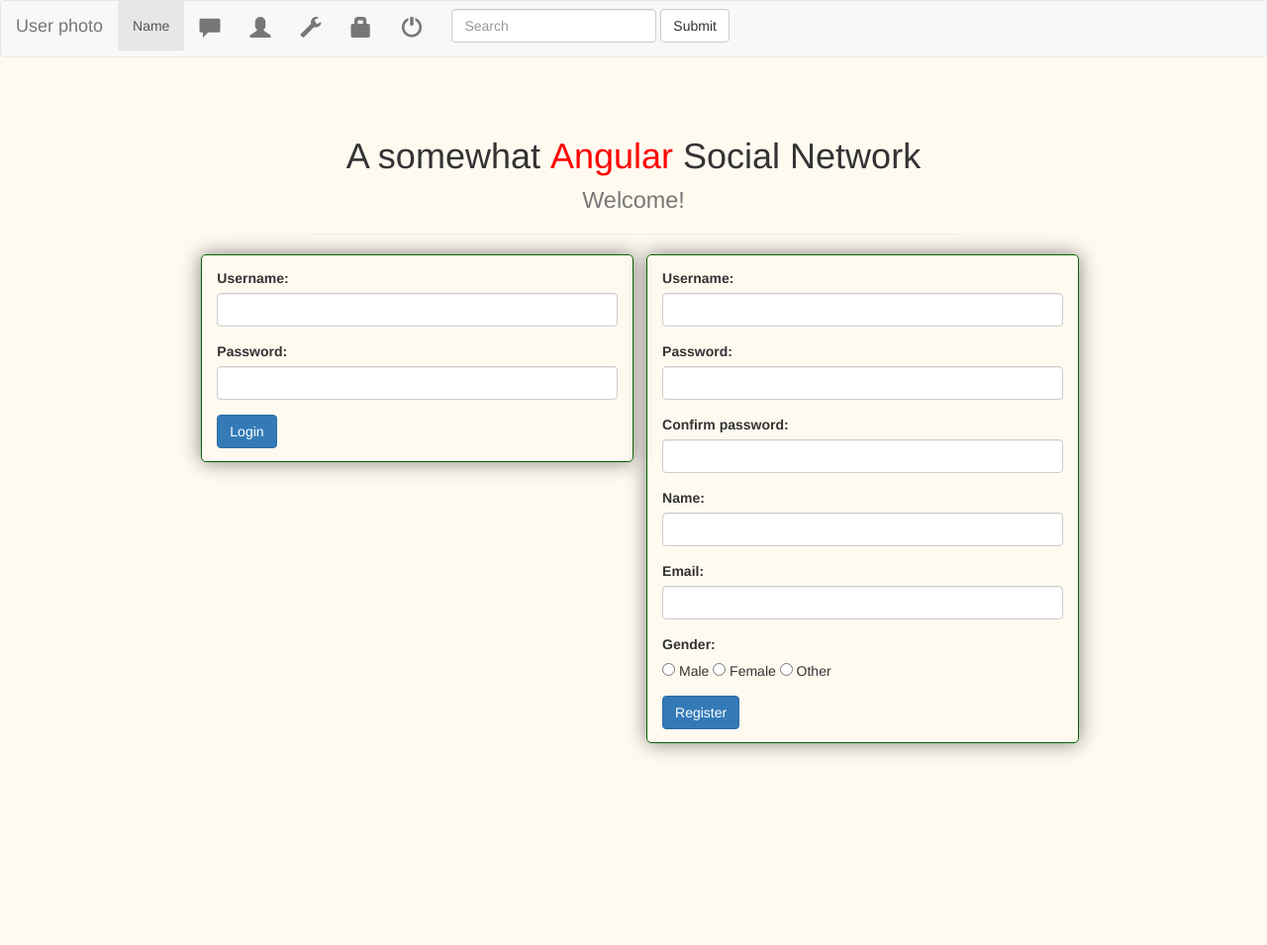
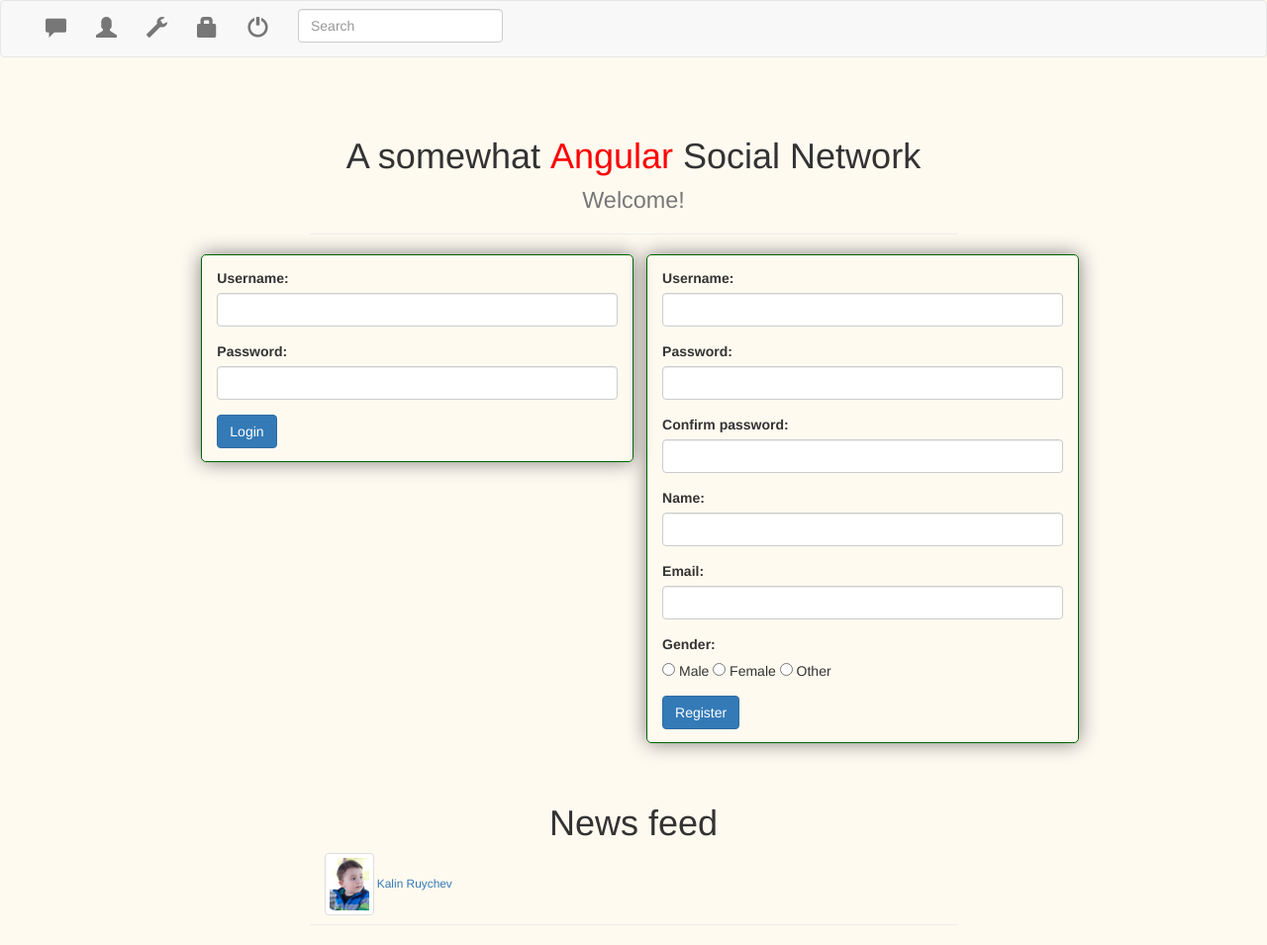
Before and after one commit to straho99/Straho-s-Network, a plain HTML site: page index.html in a window 1280 px wide. Shown: the whole page at 99% size. Before the commit the page ends 800 px from the top, so only its background shows below. Drawn offline with nearby package versions, Linux system fonts and the light colour scheme; some icons are missing.

Commit message:
Small changes in the views

```diff
--- a/index.html
+++ b/index.html
@@ -2,7 +2,7 @@
 <html ng-app="socialNetwork">
 <head lang="en">
     <meta charset="UTF-8">
-    <title>Cool Angular Social Network</title>
+    <title>An Angular Social Network</title>
     <link rel="stylesheet" href="styles/main.css"/>
     <link rel="stylesheet" href="styles/bootstrap.css"/>
 </head>
--- a/partials/home.html
+++ b/partials/home.html
@@ -10,13 +10,11 @@
                     <span class="icon-bar"></span>
                     <span class="icon-bar"></span>
                 </button>
-                <a class="navbar-brand" href="#">User photo</a>
             </div>
 
             <!-- Collect the nav links, forms, and other content for toggling -->
             <div class="collapse navbar-collapse" id="bs-example-navbar-collapse-1">
                 <ul class="nav navbar-nav">
-                    <li class="active"><a href="#">Name <span class="sr-only">(current)</span></a></li>
                     <li><a href="#"><span class="glyphicon glyphicon-comment menu-icon"></span></a></li>
                     <li><a href="#"><span class="glyphicon glyphicon-user menu-icon"></span></a></li>
                     <li><a href="#/profile"><span class="glyphicon glyphicon-wrench menu-icon"></span></a></li>
@@ -27,7 +25,6 @@
                     <div class="form-group">
                         <input type="text" class="form-control" placeholder="Search">
                     </div>
-                    <button type="submit" class="btn btn-default">Submit</button>
                 </form>
             </div>
         </div>
@@ -36,7 +33,8 @@
 <!--header end-->
 
 <!--Public screen-->
-<div class="row">
+<!--TODO: implement cover photo in the user header - how???-->
+<div class="row user-cover">
     <div class="col-md-3"></div>
     <div class="col-md-6 page-header">
         <h1>A somewhat <span class="angular">Angular</span> Social Network<br/><small>Welcome!</small></h1>
@@ -112,3 +110,16 @@
     <!--End of Register form-->
 </div>
 <!--Public screen end-->
+
+<!--User screen - shown when there is a logged user-->
+<!--TODO: implement cover photo in the user header - how???-->
+<div class="row user-cover">
+    <div class="col-md-3"></div>
+    <div class="col-md-6 page-header">
+        <h1>News feed</h1>
+        <small>
+            <img src="img/kalin.jpg" class="img-rounded img-thumbnail"/>
+            <a href="#/profile">Kalin Ruychev</a>
+        </small>
+    </div>
+</div>
--- a/styles/main.css
+++ b/styles/main.css
@@ -49,3 +49,11 @@ h1 {
 .thumbnail {
     margin-bottom: 3px !important;
 }
+
+.user-cover {
+
+}
+
+.img-thumbnail {
+    width: 50px;
+}
```
Also changed, not shown: img/kalin.jpg (added), img/straho.jpg (added).
